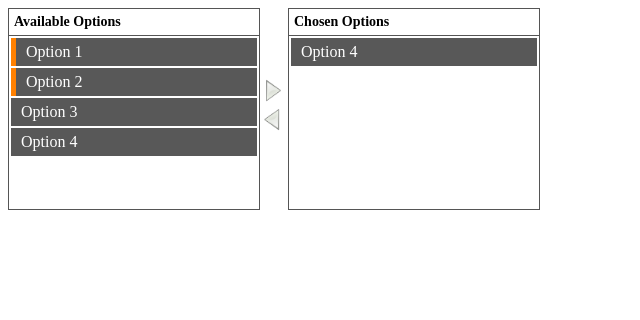
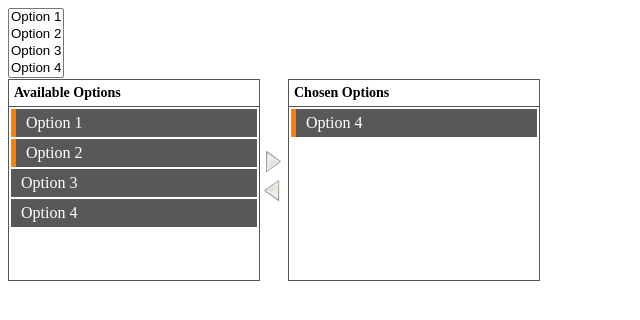
Before and after one commit to rielbixly/jquery-multiple-select, a plain HTML site: page index.html in a window 1280 px wide. Both pictures are taken after a click on the element "Option 2". Shown: the whole page, without its empty margins (0-640 px from the left). Drawn offline with nearby package versions, Linux system fonts and the light colour scheme.

Commit message:
Updated js, css and html files

```diff
--- a/index.html
+++ b/index.html
@@ -2,11 +2,27 @@
 <html>
 <head>
 	<script src="http://code.jquery.com/jquery-1.9.1.min.js"></script>
+	<script src="http://ajax.googleapis.com/ajax/libs/jqueryui/1.10.2/jquery-ui.min.js"></script>
 	<script src="jquery-multiple-select.js"></script>
 
 	<link rel="stylesheet" type="text/css" href="jquery-multiple-select.css" />
+
+	<script type="text/javascript">
+		// $(document).ready(function() {
+		// 	multipleSelect.init({
+		// 		ids: ['multiple-select']
+		// 	});
+		// });
+	</script>
 </head>
 <body>
+	<select multiple id="multiple-select">
+		<option>Option 1</option>
+		<option>Option 2</option>
+		<option>Option 3</option>
+		<option>Option 4</option>
+	</select>
+
 	<div class="selector">
 		<div class="selector-available">
 			<div class="selector-header">
@@ -36,7 +52,7 @@
 				Chosen Options
 			</div>
 			<div class="selector-items">
-				<div class="item">
+				<div class="item selected">
 					Option 4
 				</div>
 			</div>
--- a/jquery-multiple-select.css
+++ b/jquery-multiple-select.css
@@ -1,5 +1,7 @@
 .selector-available, .selector-chosen {
-	border: 1px solid #555;
+	border-color: #555;
+	border-style: solid;
+	border-width: 1px;
 	float: left;
 	height: 200px;
 	width: 250px;
@@ -12,6 +14,10 @@
 	border-bottom: 1px solid #555;
 }
 
+.selector-items {
+	height: 150px;
+}
+
 .selector-items .item {
 	background-color: #585858;
 	color: #ffffff;
@@ -20,7 +26,7 @@
 	margin: 2px;
 }
 
-.selector-items .item.selected {
+.selected {
 	border-left: 5px solid #FF8000;
 }
 
--- a/jquery-multiple-select.js
+++ b/jquery-multiple-select.js
@@ -1,9 +1,18 @@
 $(document).on('click', 'div.item', function(){
     if ($(this).hasClass('selected')) {
         $(this).removeClass('selected');
+        $(this).draggable('destroy');
     }
     else {
         $(this).addClass('selected');
+        var offset = $(this).offset();
+        $(this).draggable({
+            helper: 'original',
+            cursor: 'move',
+            revert: 'invalid',
+            opacity: 0.5
+        });
+        $(this).offset(offset);
     }
 });
 
@@ -42,3 +51,46 @@ $(document).on('click', 'img.remove-item', function(){
         $(this).remove();
     });
 });
+
+
+function multipleSelect () {
+    init = function (opts) {
+        var options = opts || {};
+        var ids = opts.id || {};
+    };
+
+    console.log(this.init.options);
+}
+
+$(document).ready(function(){
+    $('.selected').draggable({
+        cursor: 'move',
+        revert: 'invalid',
+        revertDuration: 200,
+        opacity: 0.5
+    });
+
+    $('.selector-chosen .selector-items').droppable({
+        accept: 'div.selected',
+        activeClass: 'drp',
+        drop: function(event, ui) {
+            ui.draggable.draggable('destroy');
+            ui.draggable.removeClass('selected');
+            ui.draggable.css({'opacity': 1});
+            ui.draggable.clone(true).css('position', 'inherit').appendTo($(this));
+            ui.draggable.remove();
+        }
+    });
+
+    $('.selector-available .selector-items').droppable({
+        accept: 'div.selected',
+        activeClass: 'drp',
+        drop: function(event, ui) {
+            ui.draggable.draggable('destroy');
+            ui.draggable.removeClass('selected');
+            ui.draggable.css({'opacity': 1});
+            ui.draggable.clone(true).css('position', 'inherit').appendTo($(this));
+            ui.draggable.remove();
+        }
+    });
+});
```
Lines whose indentation alone changed are shown as unchanged.
